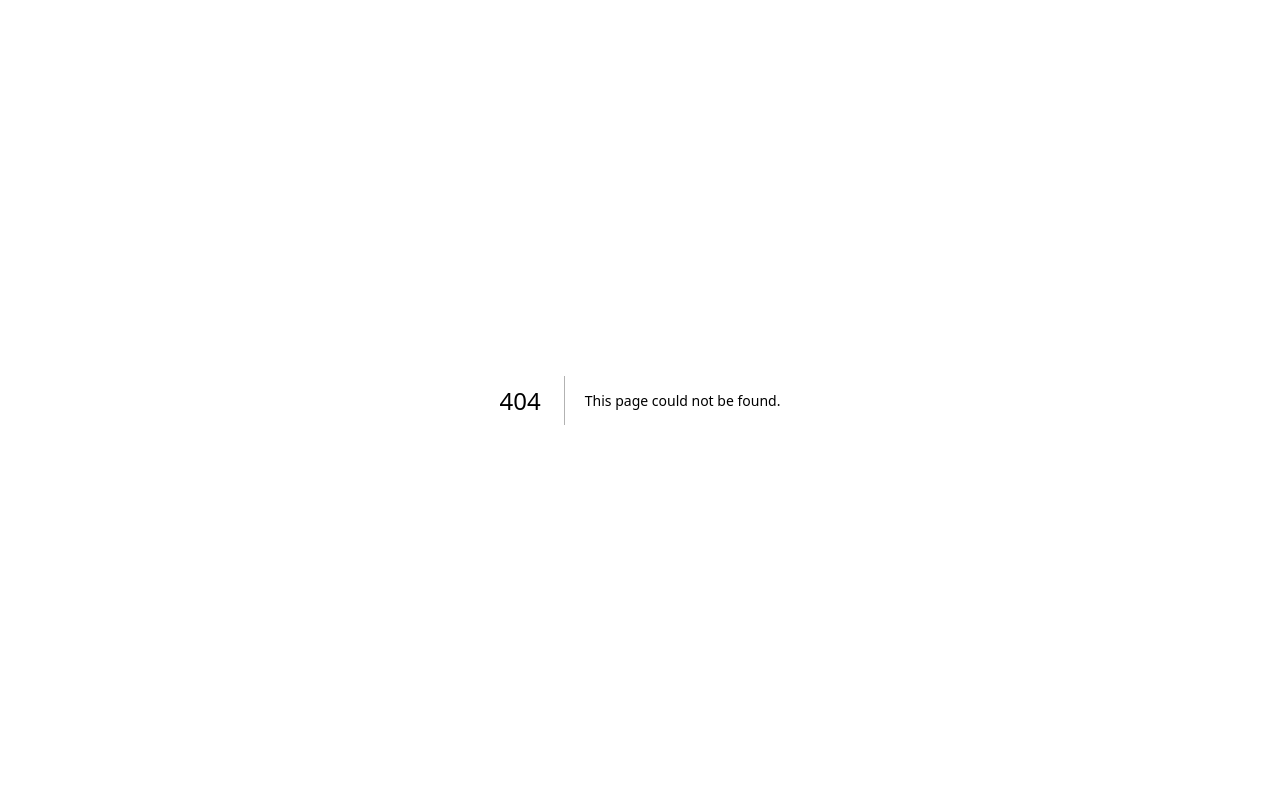
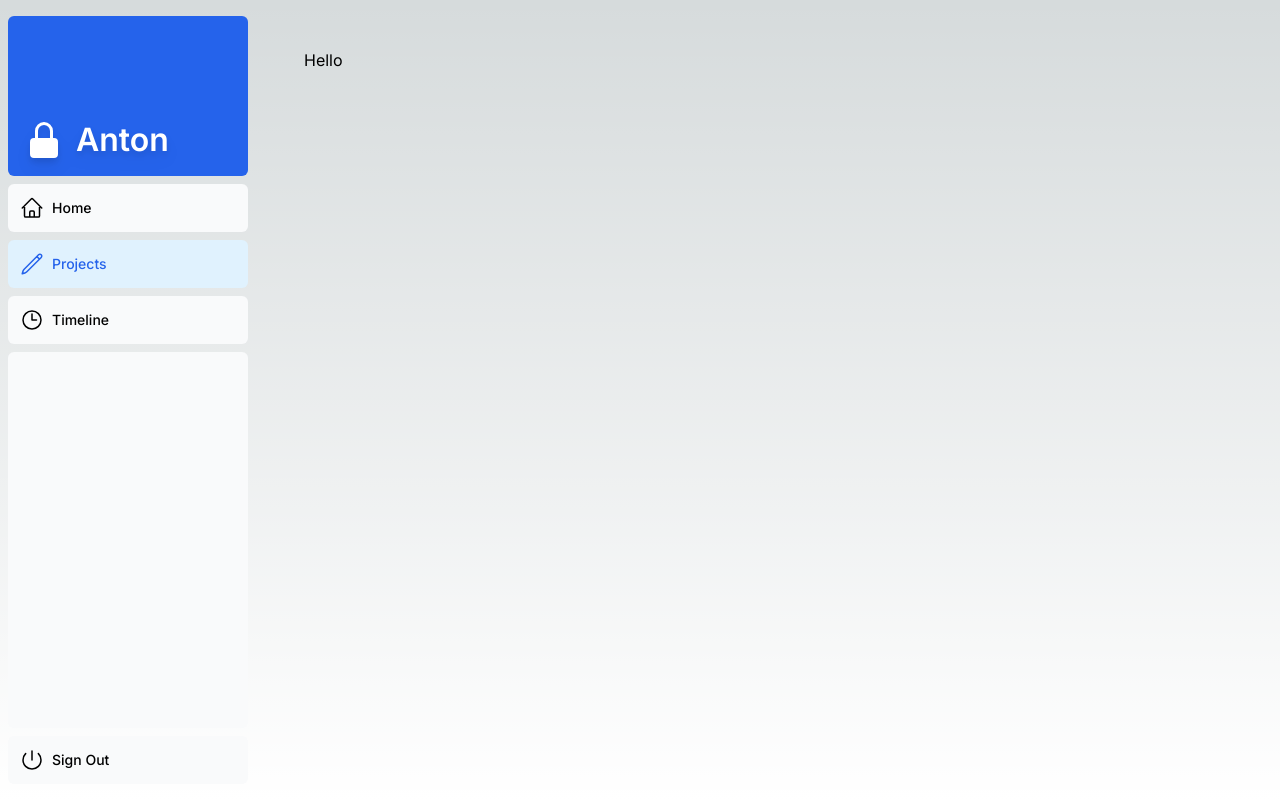
Before and after one commit to antonwallstedt/portfolio, a Next.js app: page /admin/dashboard/projects in a window 1280 px wide. Before the commit this address had no page. Built offline with nearby package versions, Linux system fonts and the light colour scheme; no server answers.

Commit message:
feat: add rudimentary dashboard pages

```diff
--- a/auth.config.ts
+++ b/auth.config.ts
@@ -7,12 +7,12 @@ export const authConfig = {
   callbacks: {
     authorized({ auth, request: { nextUrl } }) {
       const isLoggedIn = !!auth?.user;
-      const isOnDashboard = nextUrl.pathname.startsWith("/admin/home");
+      const isOnDashboard = nextUrl.pathname.startsWith("/admin/dashboard/");
       if (isOnDashboard) {
         if (isLoggedIn) return true;
         return false;
       } else if (isLoggedIn) {
-        return Response.redirect(new URL("/admin/home", nextUrl));
+        return Response.redirect(new URL("/admin/dashboard/home", nextUrl));
       }
       return true;
     },
--- /dev/null
+++ b/src/app/admin/dashboard/projects/page.tsx
@@ -0,0 +1,3 @@
+export default function ProjectsPage() {
+  return <main>Hello</main>;
+}
--- /dev/null
+++ b/src/app/admin/dashboard/timeline/page.tsx
@@ -0,0 +1,3 @@
+export default function TimelinePage() {
+  return <main>Timeline</main>;
+}
--- a/src/app/ui/AdminDash/navLinks.tsx
+++ b/src/app/ui/AdminDash/navLinks.tsx
@@ -6,9 +6,9 @@ import Link from "next/link";
 import { usePathname } from "next/navigation";
 
 const links = [
-  { name: "Home", href: "/admin/home", icon: HomeIcon },
-  { name: "Projects", href: "/admin/projects", icon: PencilIcon },
-  { name: "Timeline", href: "/admin/timeline", icon: ClockIcon },
+  { name: "Home", href: "/admin/dashboard/home", icon: HomeIcon },
+  { name: "Projects", href: "/admin/dashboard/projects", icon: PencilIcon },
+  { name: "Timeline", href: "/admin/dashboard/timeline", icon: ClockIcon },
 ];
 
 export default function NavLinks() {
```
Also changed, not shown: src/app/admin/dashboard/home/page.tsx (renamed from src/app/admin/home/(overview)/page.tsx), src/app/admin/dashboard/layout.tsx (renamed from src/app/admin/home/layout.tsx).
